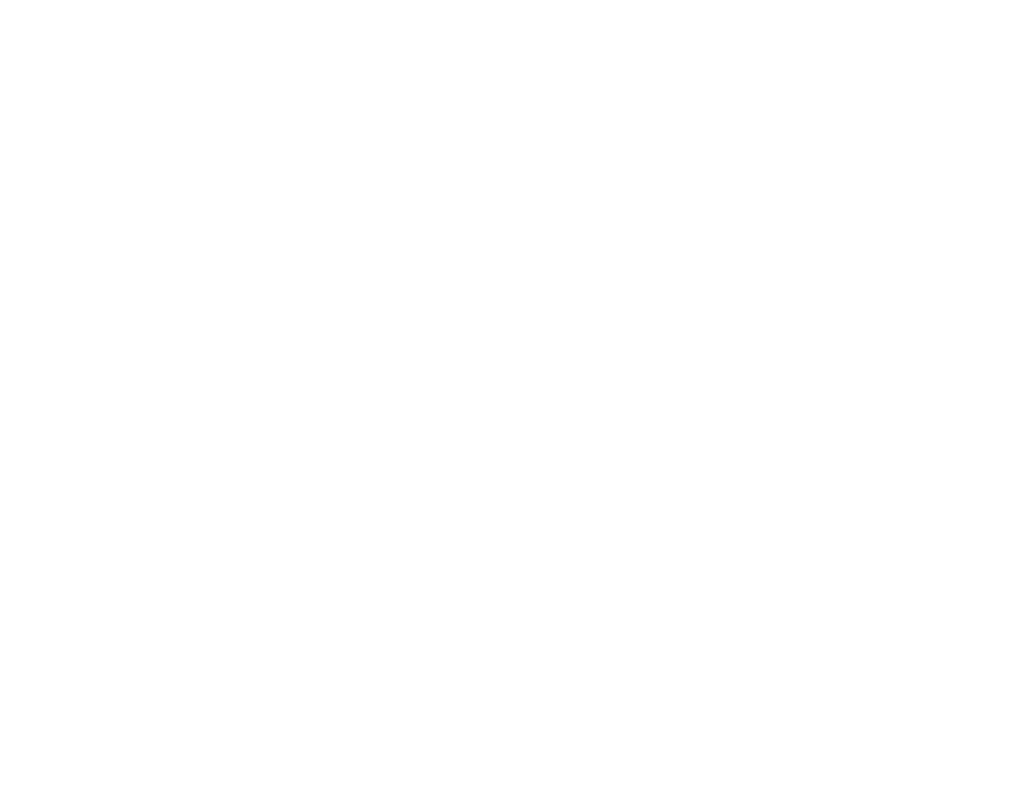
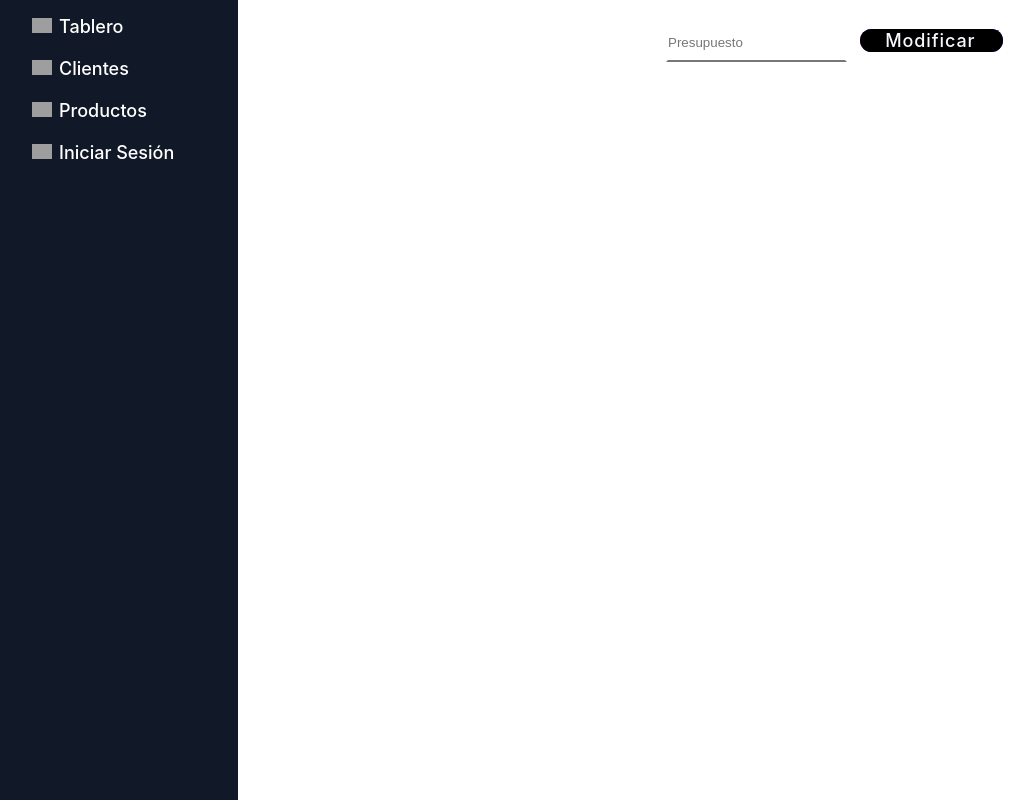
Before and after one commit to rubengarzon/sistema-gestion, a React (Create React App) app: page /ajustes in a window 1280 px wide. Shown: the whole page, without its empty margins (22-1056 px from the left). Built offline with nearby package versions, Linux system fonts and the light colour scheme; grey boxes are pictures that could not be loaded.

Commit message:
modificar presupuesto

```diff
--- a/src/App.css
+++ b/src/App.css
@@ -174,6 +174,43 @@
   align-self: center;
 }
 
+.bloque-ajustes {
+  margin: 24px 0 0 43em;
+}
+
+.contenedor-ajustes {
+  display: flex;
+}
+
+.presupuesto {
+  line-height: 28px;
+  border: 2px solid transparent;
+  border-bottom-color: #777;
+  padding: 0.2rem 0;
+  outline: none;
+  background-color: transparent;
+  color: #0d0c22;
+  transition: 0.3s cubic-bezier(0.645, 0.045, 0.355, 1);
+  margin-right: 1em;
+}
+
+.presupuesto:focus,
+input:hover {
+  outline: none;
+  padding: 0.2rem 1rem;
+  border-radius: 1rem;
+  border-color: #7a9cc6;
+}
+
+.presupuesto::placeholder {
+  color: #777;
+}
+
+.presupuesto:focus::placeholder {
+  opacity: 0;
+  transition: opacity 0.3s;
+}
+
 .cssbuttons-io {
   position: relative;
   font-family: inherit;
--- a/src/pages/Ajustes.js
+++ b/src/pages/Ajustes.js
@@ -1,7 +1,50 @@
+import { useState } from "react";
 import "../App.css";
+import Navbar from "../components/navbar";
+import { cambiarPresupuesto } from "../utils/firebase";
+import { useNavigate } from "react-router-dom";
 
 function Ajustes() {
-  return <></>;
+  const history = useNavigate();
+  const [presupuesto, setPresupuesto] = useState();
+
+  const handleInputChange = (event) => {
+    setPresupuesto({
+      ...presupuesto,
+      [event.target.name]: [event.target.value],
+    });
+  };
+
+  const modificarPresupuesto = () => {
+    cambiarPresupuesto(presupuesto)
+      .then(() => {
+        alert("Presupuesto modificado");
+        history("/");
+      })
+      .catch(() => {
+        alert("Se ha producido un error..");
+      });
+  };
+
+  return (
+    <>
+      <div className="contenedor-ajustes">
+        <Navbar />
+        <div className="bloque-ajustes">
+          <input
+            placeholder="Presupuesto"
+            type="number"
+            name="presupuesto"
+            className="presupuesto"
+            onChange={handleInputChange}
+          ></input>
+          <button className="cssbuttons-io" onClick={modificarPresupuesto}>
+            <span>Modificar</span>
+          </button>
+        </div>
+      </div>
+    </>
+  );
 }
 
 export default Ajustes;
--- a/src/pages/tablero.js
+++ b/src/pages/tablero.js
@@ -1,21 +1,50 @@
 import "../App.css";
 import Navbar from "../components/navbar";
+import { useNavigate } from "react-router-dom";
+import { isLogged } from "../utils/firebase";
+import { query } from "../utils/firebase";
+import { useEffect, useState } from "react";
 function Tablero() {
+  const history = useNavigate();
+
+  const [ajustes, setAjustes] = useState([]);
+
+  useEffect(() => {
+    obtenerAjustes();
+  }, []);
+
+  const obtenerAjustes = async () => {
+    let result = await query("ajustes");
+    setAjustes(result);
+  };
+
+  const modificarTablero = () => {
+    if (isLogged()) {
+      history("/ajustes");
+    } else {
+      alert("Necesitas iniciar sesión");
+    }
+  };
+
   return (
     <div className="container-tablero">
       <Navbar />
       <div className="container-tablero-bloque">
         <div className="btn-tablero">
-          <button className="cssbuttons-io">
+          <button className="cssbuttons-io" onClick={modificarTablero}>
             <span>Modificar tablero</span>
           </button>
         </div>
         <div className="cards-tablero">
-          <div class="card-tablero">
+          <div className="card-tablero">
             <div className="card-tablero-bloque">
               <div>
-                <h3>PRESUPUESTO</h3>
-                <h2>24k€</h2>
+                {ajustes.map((data) => (
+                  <>
+                    <h3>PRESUPUESTO</h3>
+                    <h2>{data.presupuesto}k€</h2>
+                  </>
+                ))}
               </div>
               <div className="card-tablero-icon">
                 <img
--- a/src/utils/firebase.js
+++ b/src/utils/firebase.js
@@ -63,6 +63,12 @@
   return listado;
 }
 
+export async function cambiarPresupuesto(ajustes) {
+  return await setDoc(doc(getFirestore(), "ajustes", "SxRQNblBn2ePZhkR90gT"), {
+    presupuesto: ajustes.presupuesto[0],
+  });
+}
+
 export function isLogged() {
   const auth = getAuth();
   const user = auth.currentUser;
@@ -86,8 +92,6 @@
 }
 
 export async function AddNewCustomer(customer) {
-  console.log(customer);
-
   let f = new Date();
   let fechaActual = f.getDate() + "-" + f.getMonth() + "-" + f.getFullYear();
 
```
